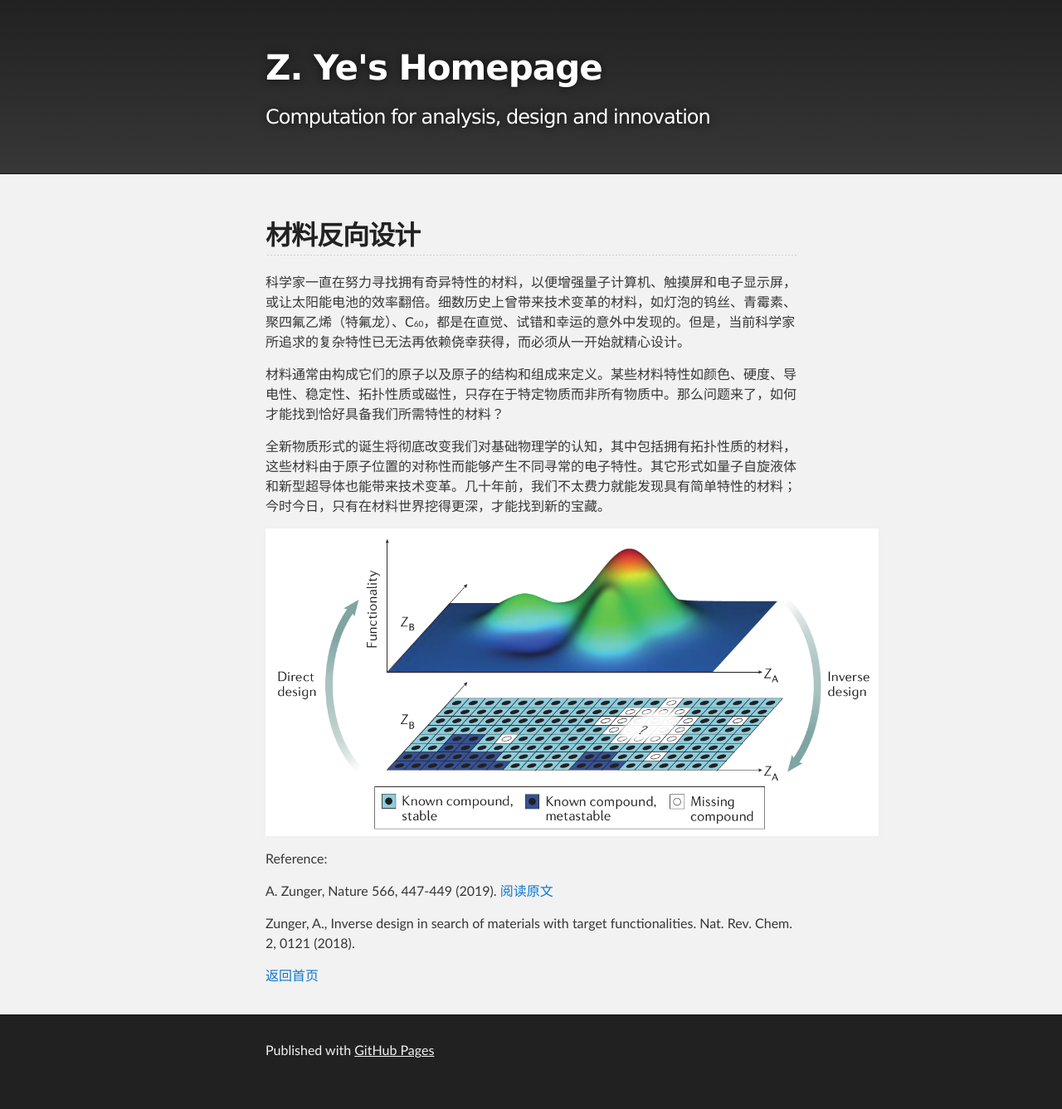
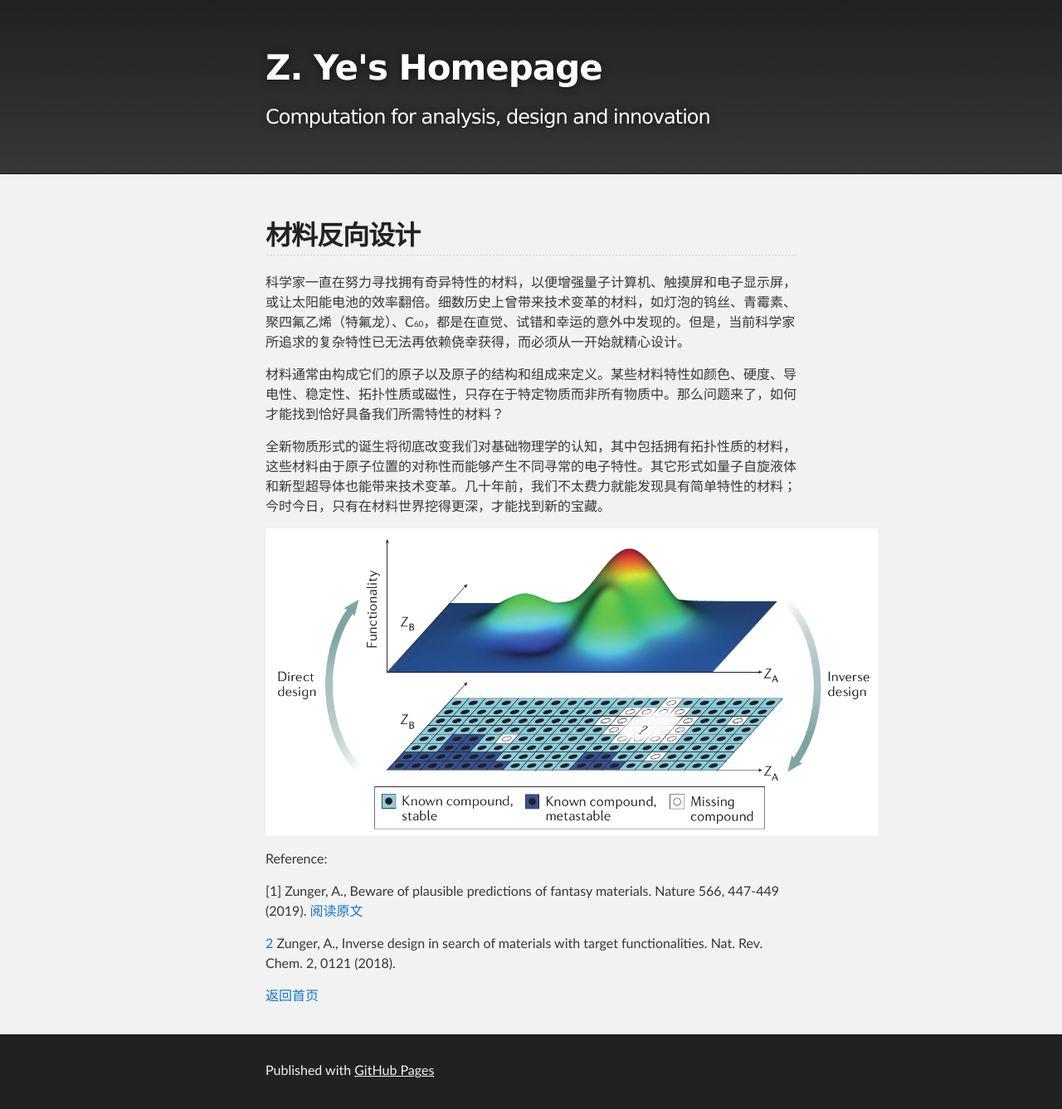
Before and after one commit to yyyu200/yyyu200.github.io, a Jekyll site: the page built from invdes.md, in a window 1280 px wide. Shown: the whole page at 83% size. Built offline with Jekyll 4.4.1, drawn with Linux system fonts in a browser that asks for light colours; comment, search, counter and statistics services are not loaded; our own code applies the rules of GitHub Pages for plain Markdown files; before the commit the page ends 1313 px from its top, so only the background shows below that.

Commit message:
modify at20190529-14:10:48-aliyun

```diff
--- a/invdes.md
+++ b/invdes.md
@@ -11,15 +11,15 @@ published: true
 
 全新物质形式的诞生将彻底改变我们对基础物理学的认知，其中包括拥有拓扑性质的材料，这些材料由于原子位置的对称性而能够产生不同寻常的电子特性。其它形式如量子自旋液体和新型超导体也能带来技术变革。几十年前，我们不太费力就能发现具有简单特性的材料；今时今日，只有在材料世界挖得更深，才能找到新的宝藏。
 
-![材料的直接设计与反向设计](assets/images/invdesign.png "optional title")
+![材料的直接设计与反向设计](assets/images/invdesign.png "InverseDesignPicture")
 
 
 
 Reference:
 
-A. Zunger, Nature 566, 447-449 (2019). [阅读原文](https://www.nature.com/articles/d41586-019-00676-y)
+[1] Zunger, A., Beware of plausible predictions of fantasy materials. Nature 566, 447-449 (2019). [阅读原文](https://www.nature.com/articles/d41586-019-00676-y)
 
-Zunger, A., Inverse design in search of materials with target functionalities. Nat. Rev. Chem. 2, 0121 (2018).
+[2](https://www.nature.com/articles/s41570-018-0121) Zunger, A., Inverse design in search of materials with target functionalities. Nat. Rev. Chem. 2, 0121 (2018).
 
 
 [返回首页](./index.md)
```
